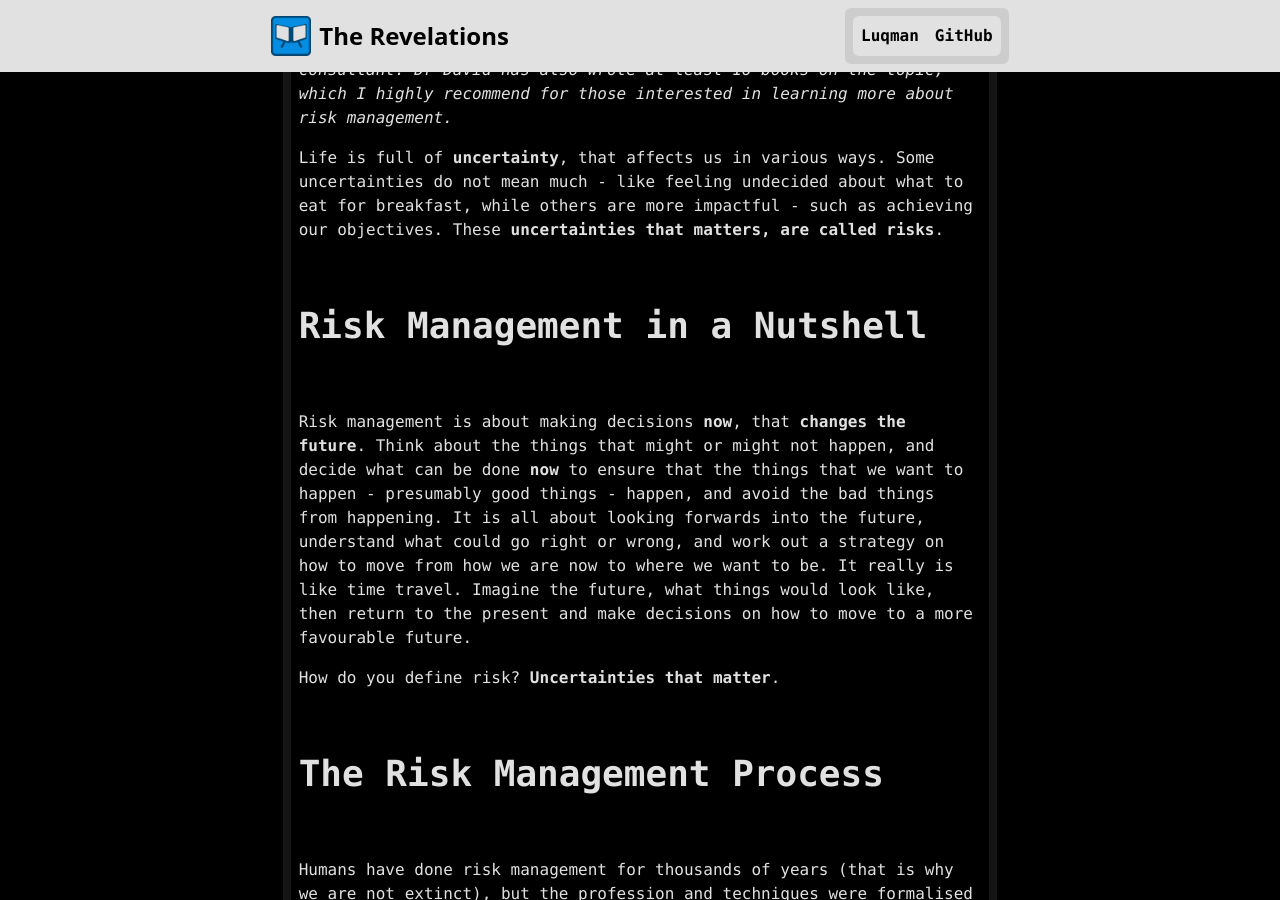
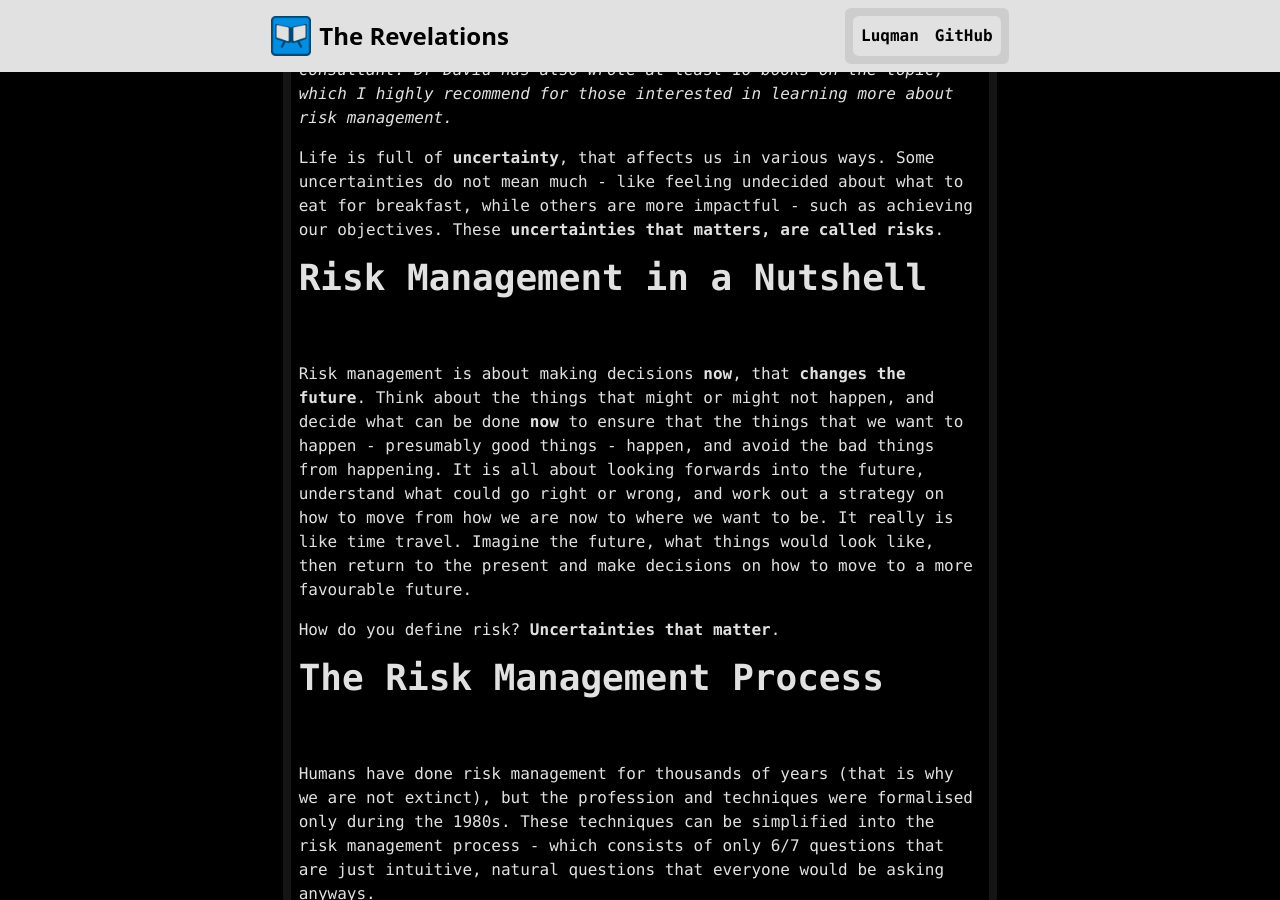
Before and after one commit to theluqmn/revelations, a Jekyll site: the page built from articles/risk-management.md, in a window 1280 px wide and 900 px high, scrolled down 434 px. Built offline with Jekyll 4.4.1, drawn with Linux system fonts in a browser that asks for light colours; nearby versions of some CDN libraries.

Commit message:
padding bottom

```diff
--- a/_layouts/post.html
+++ b/_layouts/post.html
@@ -37,7 +37,7 @@
                 </p>
 
                 <div class="p-2 rounded-md bg-black">
-                    <div class="text-[rgb(225,225,225)] font-mono space-y-4 [&_h2]:py-12 [&_h2]:text-4xl [&_h2]:font-semibold [&_h3]:text-2xl [&_h3]:py-8 [&_h3]:font-semibold [&_a]:text-[rgb(52,152,219)]">
+                    <div class="text-[rgb(225,225,225)] font-mono space-y-4 [&_h2]:pb-12 [&_h2]:text-4xl [&_h2]:font-semibold [&_h3]:text-2xl [&_h3]:pb-8 [&_h3]:font-semibold [&_a]:text-[rgb(52,152,219)]">
                         {{ content }}
                     </div>
                 </div>
```
